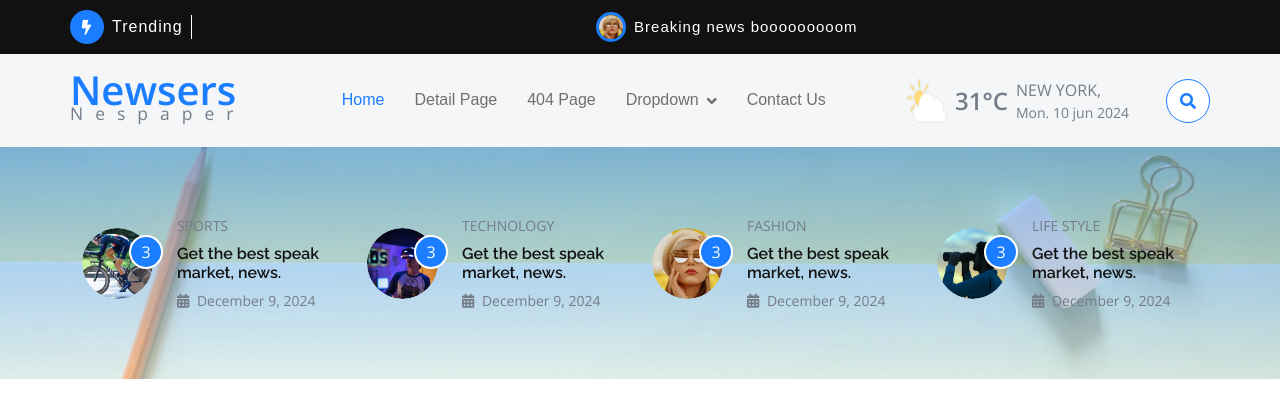
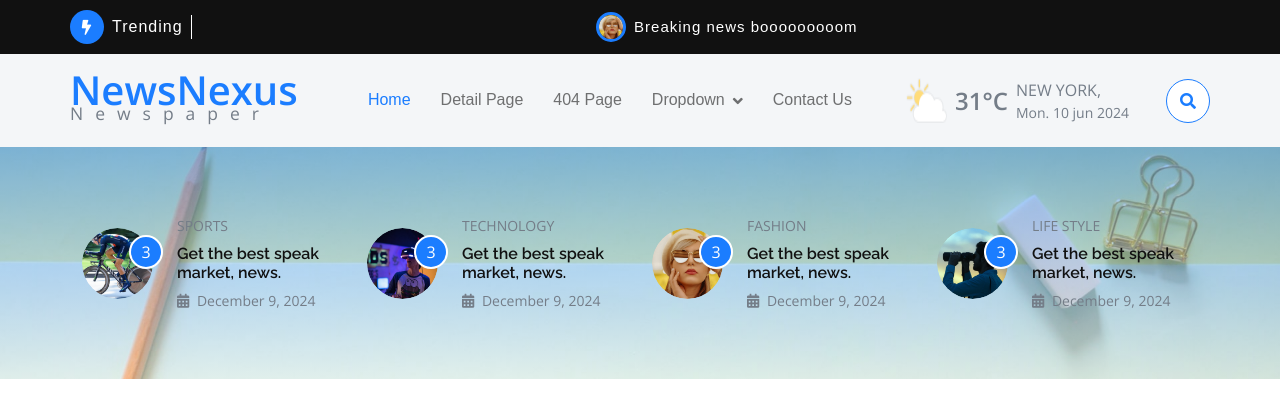
Before and after one commit to MrWings22/News_Nexus, a Django app: page /news_project/ in a window 1280 px wide. Shown: the top 420 px of the page. Run offline with Django 5.2, Linux system fonts and the light colour scheme; some libraries are stand-ins or nearby versions.

Commit message:
false commit

```diff
--- a/news_project/newsapp/templates/home.html
+++ b/news_project/newsapp/templates/home.html
@@ -143,6 +143,7 @@
                     </div>
                 </div>
                 <div class="border-bottom py-3">
+
                     <a href="#" class="display-4 text-dark mb-0 link-hover">Lorem Ipsum is simply dummy text of the printing</a>
                 </div>
                 <p class="mt-3 mb-4">Lorem Ipsum is simply dummy text of the printing and typesetting industry. Lorem Ipsum has been the industry's standard dummy text ever since the 1500s, when an unknown printer took a galley standard dummy text ever since the 1500s, when an unknown printer took a galley...
--- a/news_project/newsapp/templates/index.html
+++ b/news_project/newsapp/templates/index.html
@@ -79,8 +79,8 @@
                 <div class="container px-0">
                     <nav class="navbar navbar-light navbar-expand-xl">
                         <a href="index.html" class="navbar-brand mt-3">
-                            <p class="text-primary display-6 mb-2" style="line-height: 0;">Newsers</p>
-                            <small class="text-body fw-normal" style="letter-spacing: 12px;">Nespaper</small>
+                            <p class="text-primary display-6 mb-2" style="line-height: 0;">NewsNexus</p>
+                            <small class="text-body fw-normal" style="letter-spacing: 12px;">Newspaper</small>
                         </a>
                         <button class="navbar-toggler py-2 px-3" type="button" data-bs-toggle="collapse" data-bs-target="#navbarCollapse">
                             <span class="fa fa-bars text-primary"></span>
--- a/news_project/newsapp/urls.py
+++ b/news_project/newsapp/urls.py
@@ -4,5 +4,5 @@ from . import views
 urlpatterns = [
     path('hhj', views.Indexpage,  name="Indexpage"),
     path('', views.Homepage,  name="Homepage"),
-    path('jk', views.Detailedpage,  name="Detailedpage")
+    path('jk', views.Detailedpage,  name="Detailedpage"),
 ]
```
